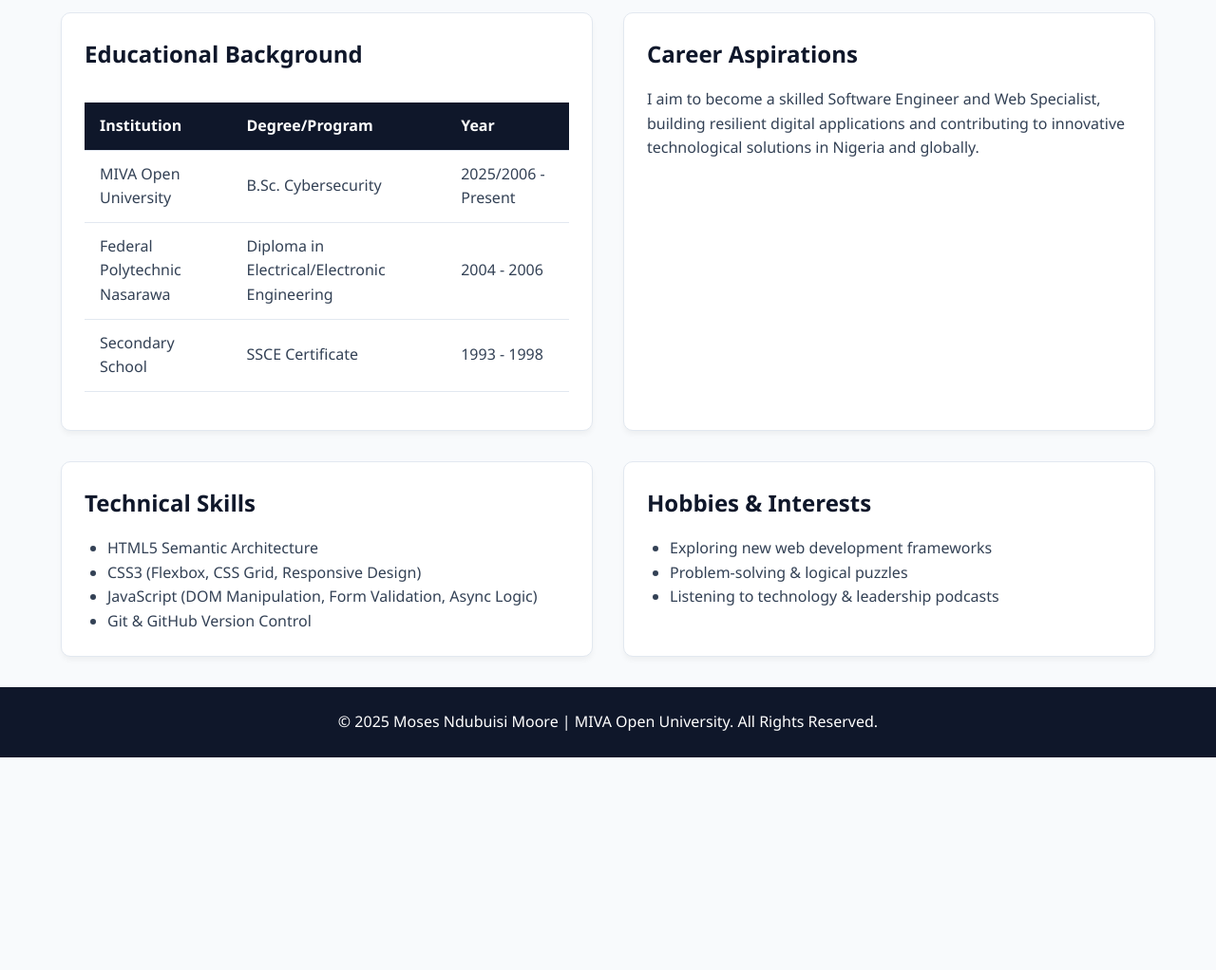
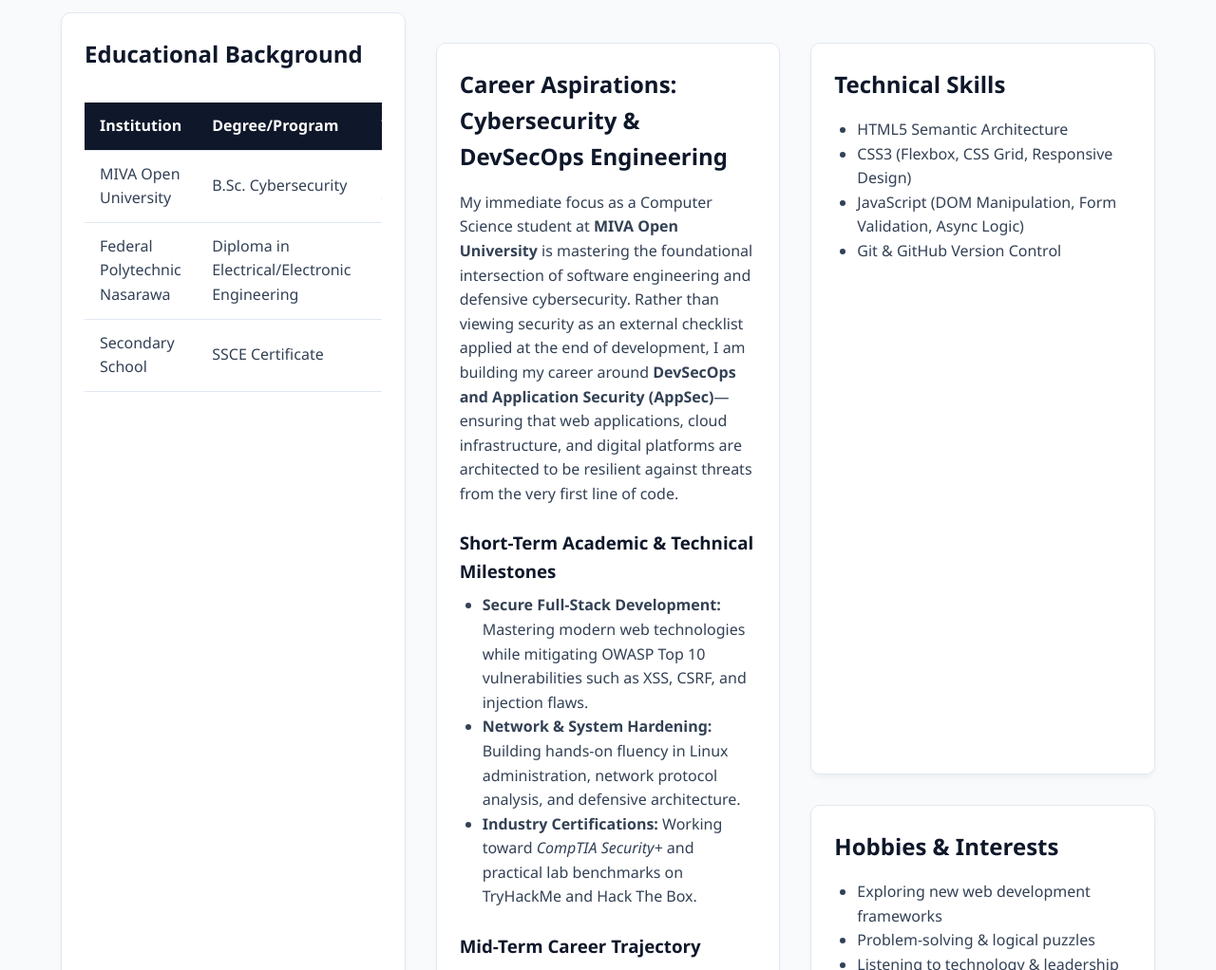
Before and after one commit to demooretours-bit/cos-term-project---Moses-Ndubuisi-Moore, a plain HTML site: page about.html in a window 1280 px wide. Shown: the part 157-1179 px from the top of the page at 95% size. Before the commit the page ends 955 px from the top, so only its background shows below. Drawn offline with Linux system fonts and the light colour scheme.

Commit message:
Revise About Me section with career goals and skills
Updated the About Me section to include detailed career aspirations and technical milestones.

```diff
--- a/about.html
+++ b/about.html
@@ -56,11 +56,30 @@
         </div>
       </div>
 
-      <div class="card">
-        <h2>Career Aspirations</h2>
-        <p>I aim to become a skilled Software Engineer and Web Specialist, building resilient digital applications and contributing to innovative technological solutions in Nigeria and globally.</p>
-      </div>
-    </div>
+      <section class="card" style="margin-top: 2rem;">
+  <h2>Career Aspirations: Cybersecurity &amp; DevSecOps Engineering</h2>
+
+  <p style="margin-bottom: 1rem;">
+    My immediate focus as a Computer Science student at <strong>MIVA Open University</strong> is mastering the foundational intersection of software engineering and defensive cybersecurity. Rather than viewing security as an external checklist applied at the end of development, I am building my career around <strong>DevSecOps and Application Security (AppSec)</strong>—ensuring that web applications, cloud infrastructure, and digital platforms are architected to be resilient against threats from the very first line of code.
+  </p>
+
+  <h3 style="margin-top: 1.5rem; margin-bottom: 0.5rem;">Short-Term Academic &amp; Technical Milestones</h3>
+  <ul style="margin-left: 1.5rem; margin-bottom: 1rem;">
+    <li><strong>Secure Full-Stack Development:</strong> Mastering modern web technologies while mitigating OWASP Top 10 vulnerabilities such as XSS, CSRF, and injection flaws.</li>
+    <li><strong>Network &amp; System Hardening:</strong> Building hands-on fluency in Linux administration, network protocol analysis, and defensive architecture.</li>
+    <li><strong>Industry Certifications:</strong> Working toward <em>CompTIA Security+</em> and practical lab benchmarks on TryHackMe and Hack The Box.</li>
+  </ul>
+
+  <h3 style="margin-top: 1.5rem; margin-bottom: 0.5rem;">Mid-Term Career Trajectory</h3>
+  <p style="margin-bottom: 1rem;">
+    Following graduation, I aim to step into an <strong>Application Security Engineer</strong> or <strong>Security Operations Analyst</strong> role within a technology-driven enterprise or fintech organization. My focus will be conducting vulnerability assessments, integrating automated security testing into CI/CD pipelines, and partnering with engineering teams to remediate risks before production deployment.
+  </p>
+
+  <h3 style="margin-top: 1.5rem; margin-bottom: 0.5rem;">Long-Term Vision</h3>
+  <p>
+    Over the long term, I aspire to become a <strong>Principal Cloud Security Architect</strong> leading enterprise zero-trust strategy and resilient digital infrastructure. As digital adoption expands across Nigeria and West Africa, my goal is to safeguard critical systems and user data at scale while mentoring emerging cybersecurity professionals.
+  </p>
+</section>
 
     <div class="grid-2" style="margin-top: 2rem;">
       <div class="card">
```
